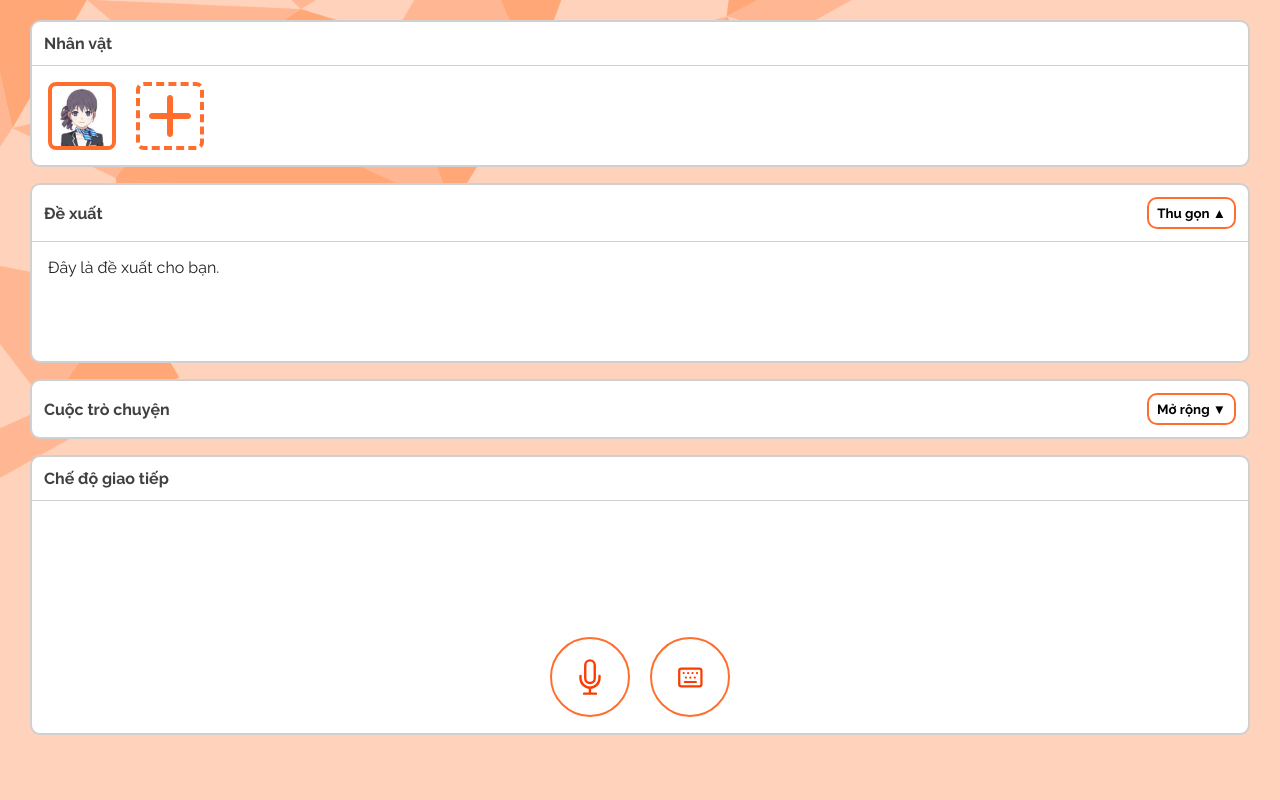
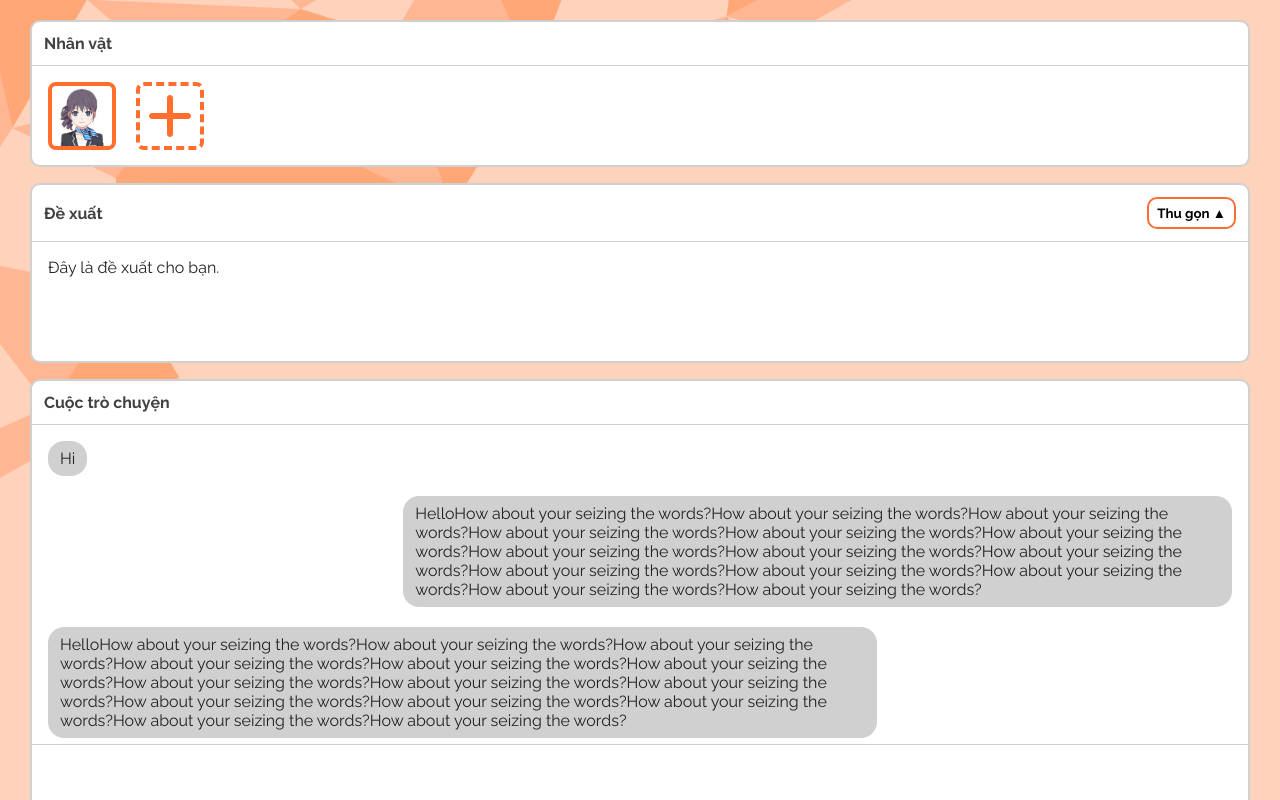
Before and after one commit to laserene/English-Pronunciation-Assessment-System, a React (Vite) app in the folder frontend/: page / in a window 1280 px wide. Built offline with nearby package versions, Linux system fonts and the light colour scheme.

Commit message:
feat(conversatoin screen): add message style and implement the mechanism to scroll the chat history to the latest message
- set timeout to ensure DOM is fully rendered
- remove unnecessary overflow-y property in interaction-block-content class
- merge InputModelPanel to ChatHistoryPanel

```diff
--- a/frontend/src/pages/Conversation/InteractionPanel/ChatHistoryPanel.tsx
+++ b/frontend/src/pages/Conversation/InteractionPanel/ChatHistoryPanel.tsx
@@ -1,30 +1,58 @@
-import { JSX, useState } from "react";
+import { JSX, useEffect, useRef } from "react";
 import "../index.css";
+import InputModePanel from "./InputModePanel.tsx";
 
 export default function SuggestionPanel(): JSX.Element {
-  const [isExpanded, setIsExpanded] = useState<boolean>(false);
-  const toggleExpanded = () => {
-    setIsExpanded(!isExpanded);
-  };
-  const expandedHeight = "200px";
+  const expandedHeight = "320px";
+  const messageContainer = useRef<HTMLDivElement>(null);
+
+  useEffect(() => {
+    setTimeout(() => {
+      if (messageContainer.current) {
+        messageContainer.current.scrollTop =
+          messageContainer.current.scrollHeight;
+      }
+    }, 0.001);
+  }, []);
+
   return (
     <div className="interaction-block">
       <div className="interaction-block-title-wrapper">
         <div>Cuộc trò chuyện</div>
-        <button className="conversation-btn toggle-btn" onClick={toggleExpanded}>
-          {isExpanded ? "Thu gọn ▲" : "Mở rộng ▼"}
-        </button>
       </div>
       <div
-        className={`interaction-block-content ${
-          isExpanded ? "expanded" : "collapsed"
-        }`}
+        className="interaction-block-content expanded"
         style={{ "--expanded-height": expandedHeight } as React.CSSProperties}
       >
-        <div className="interaction-block-content-inner">
-          Đây là cuộc trò chuyện của bạn.
+        <div
+          id="message-history-container"
+          className="interaction-block-content-inner"
+          ref={messageContainer}
+        >
+          <div className="message-item receiver">Hi</div>
+          <div className="message-item sender">
+            HelloHow about your seizing the words?How about your seizing the
+            words?How about your seizing the words?How about your seizing the
+            words?How about your seizing the words?How about your seizing the
+            words?How about your seizing the words?How about your seizing the
+            words?How about your seizing the words?How about your seizing the
+            words?How about your seizing the words?How about your seizing the
+            words?How about your seizing the words?How about your seizing the
+            words?
+          </div>
+          <div className="message-item receiver">
+            HelloHow about your seizing the words?How about your seizing the
+            words?How about your seizing the words?How about your seizing the
+            words?How about your seizing the words?How about your seizing the
+            words?How about your seizing the words?How about your seizing the
+            words?How about your seizing the words?How about your seizing the
+            words?How about your seizing the words?How about your seizing the
+            words?How about your seizing the words?How about your seizing the
+            words?
+          </div>
         </div>
       </div>
+      <InputModePanel />
     </div>
   );
 }
--- a/frontend/src/pages/Conversation/InteractionPanel/InputModePanel.tsx
+++ b/frontend/src/pages/Conversation/InteractionPanel/InputModePanel.tsx
@@ -85,10 +85,6 @@ export default function InputModePanel(): JSX.Element {
   };
 
   return (
-    <div className="interaction-block">
-      <div className="interaction-block-title-wrapper">
-        <div>Chế độ giao tiếp</div>
-      </div>
     <div
       className="interaction-block-content expanded"
       style={{ "--expanded-height": expandedHeight } as React.CSSProperties}
@@ -160,6 +156,5 @@ export default function InputModePanel(): JSX.Element {
         </div>
       </div>
     </div>
-    </div>
   );
 }
--- a/frontend/src/pages/Conversation/InteractionPanel/InteractionPanel.tsx
+++ b/frontend/src/pages/Conversation/InteractionPanel/InteractionPanel.tsx
@@ -2,7 +2,6 @@ import { JSX } from "react";
 import CharacterPanel from "./CharacterPanel.tsx";
 import SuggestionPanel from "./SuggestionPanel.tsx";
 import ChatHistoryPanel from "./ChatHistoryPanel.tsx";
-import InputModePanel from "./InputModePanel.tsx";
 import "../index.css";
 
 export default function InteractionPanel(): JSX.Element {
@@ -11,7 +10,6 @@ export default function InteractionPanel(): JSX.Element {
       <CharacterPanel />
       <SuggestionPanel />
       <ChatHistoryPanel />
-      <InputModePanel />
     </div>
   );
 }
--- a/frontend/src/pages/Conversation/index.css
+++ b/frontend/src/pages/Conversation/index.css
@@ -13,9 +13,15 @@
   gap: 20px;
 }
 
+#message-history-container {
+  overflow-y: scroll;
+  display: flex;
+  flex-direction: column;
+  gap: 20px;
+}
+
 /* Component classes */
 .interaction-panel {
-  overflow-y: auto;
   overflow-y: scroll;
   flex: 1;
 
@@ -67,7 +73,6 @@
 
 .interaction-block-content {
   height: 0;
-  overflow-y: auto;
   transition: height 0.3s ease-in-out;
 }
 
@@ -86,7 +91,7 @@
 }
 
 .user-input {
-  padding: 8px;
+  padding: 12px;
   background-color: #ffffff;
   border-radius: 8px;
   border: 2px solid #d0d0d0;
@@ -145,6 +150,24 @@
   fill: #ff6e2d;
 }
 
+.message-item {
+  padding: 8px;
+  padding-left: 12px;
+  padding-right: 12px;
+  border-radius: 16px;
+  background-color: #d0d0d0;
+  max-width: 70%;
+  overflow-wrap: break-word;
+}
+
+.message-item.sender {
+  align-self: flex-end;
+}
+
+.message-item.receiver {
+  align-self: flex-start;
+}
+
 /* Helper classes */
 .active {
   background-color: #ffb28e;
```
Lines whose indentation alone changed are shown as unchanged.
